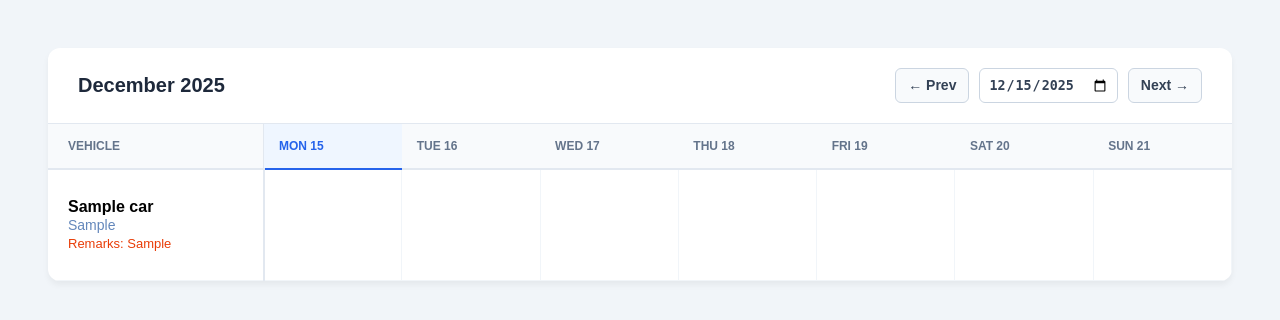
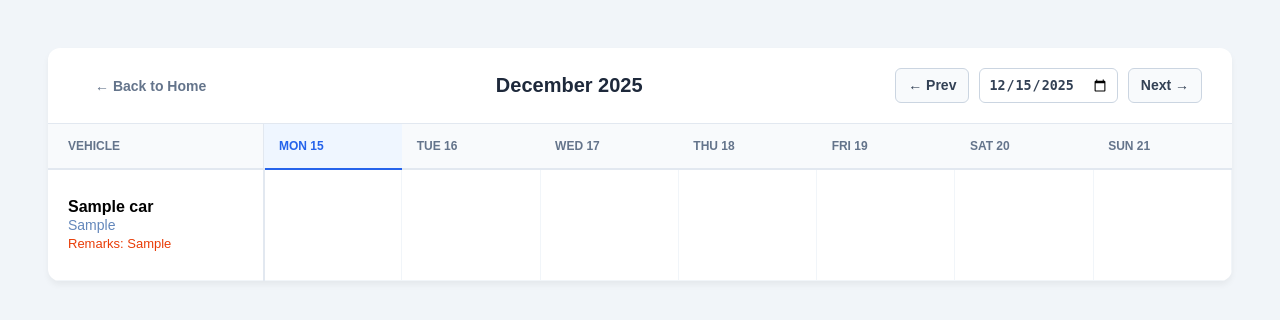
Before and after one commit to RohanDarjii/carpooling-main, a Django app: page /calender/ in a window 1280 px wide. Shown: the top 320 px of the page. Run offline with Django 5.2, Linux system fonts and the light colour scheme; tables that the repository leaves empty hold one stand-in row (values such as "Sample post").

Commit message:
back to home butn added in calender

```diff
--- a/carpooling-main/calender/templates/calender/calender.html
+++ b/carpooling-main/calender/templates/calender/calender.html
@@ -90,13 +90,35 @@
 
         .time-text { font-weight: 800; white-space: nowrap; }
         .dest-text { color: #2563eb; white-space: nowrap; overflow: hidden; text-overflow: ellipsis; }
+        /* Add inside <style> tag */
 
+        .btn-back {
+            text-decoration: none;
+            color: #64748b;         /* Muted slate color */
+            font-weight: 600;
+            font-size: 14px;
+            padding: 8px 16px;
+            border-radius: 6px;
+            background: transparent;
+            border: 1px solid transparent;
+            transition: all 0.2s;
+            margin-right: 20px;     /* Space between button and Month Title */
+        }
+
+        .btn-back:hover {
+            background: #e2e8f0;    /* Light grey hover */
+            color: #1e293b;         /* Dark text on hover */
+            border-color: #cbd5e1;
+        }
     </style>
 </head>
 <body>
 
 <div class="container">
     <div class="header">
+        <a href="{% url 'home' %}" class="btn-back">
+        &larr; Back to Home
+    </a>
         <div class="title">{{ current_month }}</div>
         <div class="nav-group">
             <a href="?date={{ prev_week }}" class="btn-nav">← Prev</a>
```
